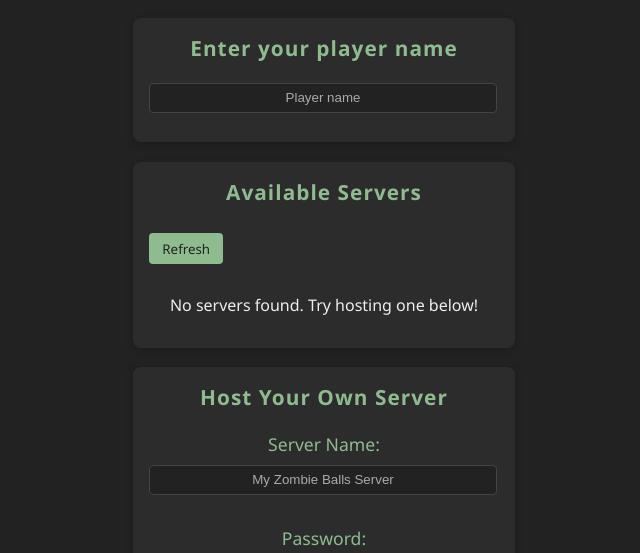
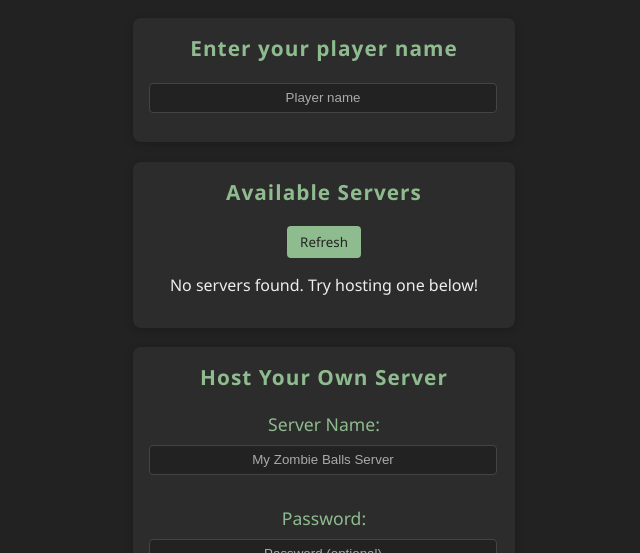
Before and after one commit to Bin2hellnbak/Zombie-Balls, a website: page index.html in a window 1280 px wide. Shown: the part 247-800 px from the top of the page, without its empty margins (316-956 px from the left). Drawn offline with Linux system fonts and the light colour scheme; no server answers.

Commit message:
centered refresh button

```diff
--- a/style.css
+++ b/style.css
@@ -188,3 +188,7 @@ button:hover {
 .players-table tr:last-child {
     border-bottom: none;
 }
+#refreshServersBtn {
+    display: block;
+    margin: 0.5em auto 1em auto;
+}
```
